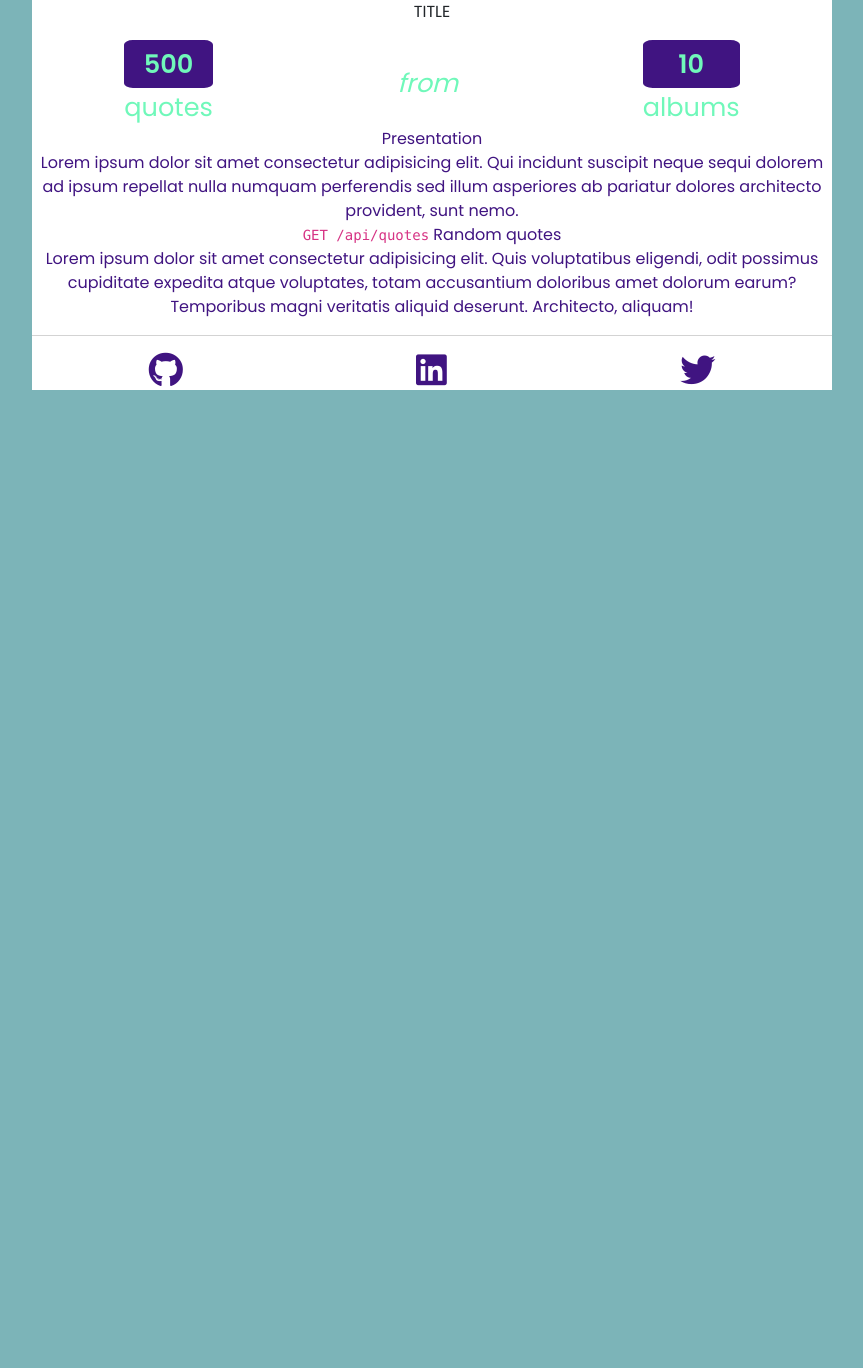
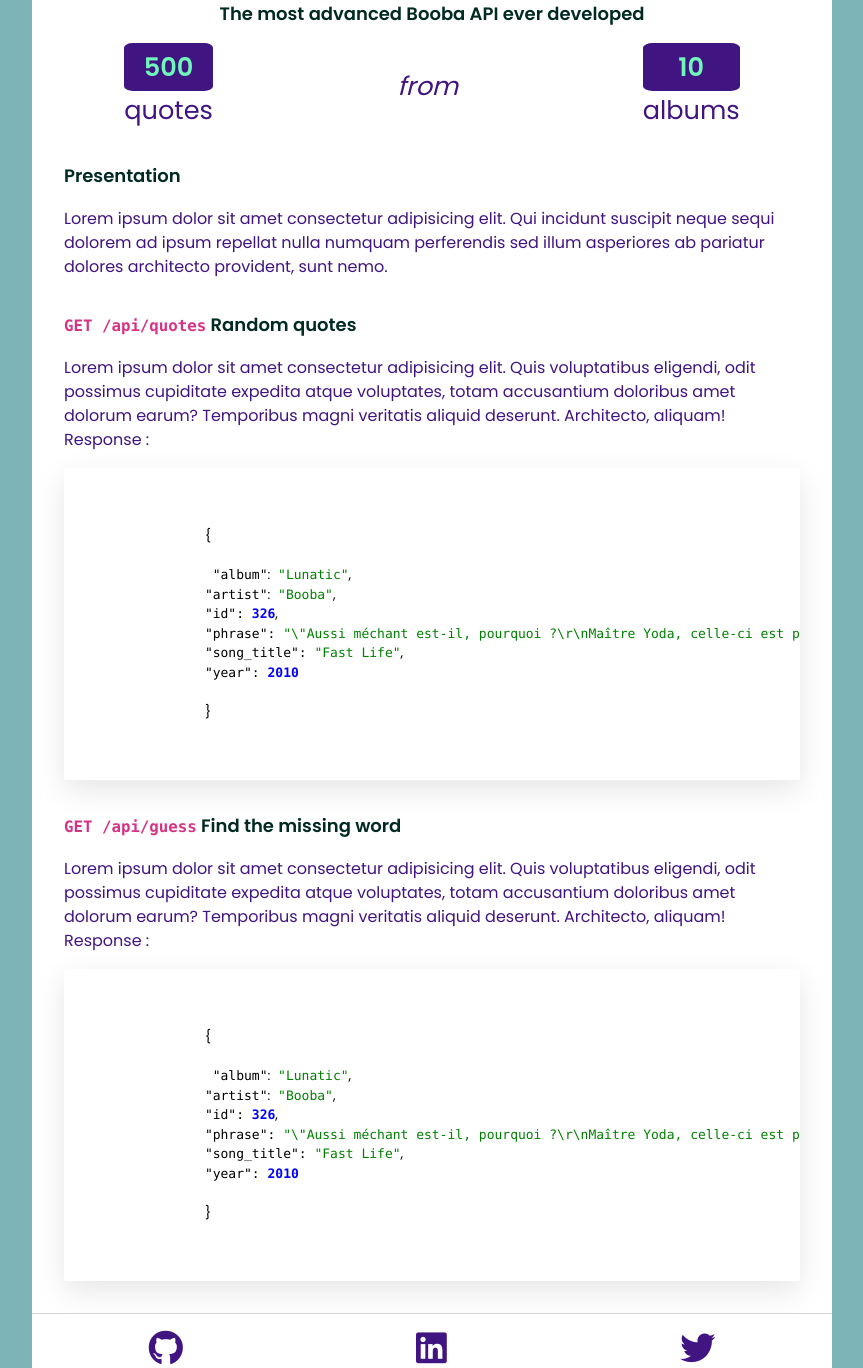
Before and after one commit to richad-m/booba-api, a Flask app: page / in a window 1280 px wide. Shown: the part 416-1784 px from the top of the page, without its empty margins (208-1071 px from the left). Before the commit the page ends 806 px from the top, so only its background shows below. Run offline with Flask 2, Linux system fonts and the light colour scheme.

Commit message:
added css on embeded JSON response

```diff
--- a/static/css/style.css
+++ b/static/css/style.css
@@ -5,6 +5,51 @@
   --green: #70f8ba;
   --blue: #7cb4b8;
   --dark_green: #002a22;
+}
+
+pre.json {
+  text-align: left;
+  box-shadow: 0 10px 30px rgba(0, 0, 0, 0.1);
+}
+
+.punctuation-code {
+  color: black;
+}
+
+.category {
+  margin: 2em;
+}
+
+.category-title {
+  text-align: left;
+  margin-bottom: 1em;
+}
+
+.json {
+  background: white;
+  color: black;
+  font-size: small;
+  font-family: system-ui;
+  border-radius: 3px;
+}
+
+.integer-code {
+  color: blue;
+  font-weight: bold;
+  font-family: inherit;
+}
+
+.string-code {
+  color: green;
+  font-family: inherit;
+}
+
+.category-content {
+  text-align: left;
+}
+
+.purple {
+  color: var(--purple);
 }
 
 body {
@@ -49,10 +94,6 @@ body {
   border-radius: 1% 1% 0% 0%;
 }
 
-/* .banner {
-  border: 5px solid green;
-} */
-
 .banner-main-text {
   color: white;
   font-weight: bolder;
@@ -63,9 +104,7 @@ body {
 }
 
 .banner-subtext {
-  color: white;
-  position: absolute;
-  bottom: 0;
+  color: var(--purple);
   color: var(--dark_green);
   font-weight: bolder;
   font-size: large;
--- a/templates/index.html
+++ b/templates/index.html
@@ -30,27 +30,26 @@
             <div class="banner-main-text">
               <p>Booba quotes API</p>
             </div>
-            <div class="banner-subtext">
-              <p>The most advanced Booba API ever developed</p>
-            </div>
           </div>
         </div>
         <div class="presentation">
-          <p>TITLE</p>
+          <div class="banner-subtext">
+            <p>The most advanced Booba API ever developed</p>
+          </div>
           <div class="numbers">
             <div class="numbers-items">
               <div class="number" id="nbr-quotes">500</div>
-              <div class="items">quotes</div>
+              <div class="items purple">quotes</div>
             </div>
-            <em>from</em>
+            <em class="purple">from</em>
             <div class="numbers-items">
               <div class="number">10</div>
-              <div class="items">albums</div>
+              <div class="items purple">albums</div>
             </div>
           </div>
           <div class="content">
             <div class="category">
-              <div class="category-title">Presentation</div>
+              <div class="category-title banner-subtext">Presentation</div>
               <div class="category-content">
                 Lorem ipsum dolor sit amet consectetur adipisicing elit. Qui
                 incidunt suscipit neque sequi dolorem ad ipsum repellat nulla
@@ -59,15 +58,63 @@
               </div>
             </div>
             <div class="category">
-              <div class="category-title">
+              <div class="category-title banner-subtext">
                 <code>GET /api/quotes</code> Random quotes
               </div>
               <div class="category-content">
-                Lorem ipsum dolor sit amet consectetur adipisicing elit. Quis
-                voluptatibus eligendi, odit possimus cupiditate expedita atque
-                voluptates, totam accusantium doloribus amet dolorum earum?
-                Temporibus magni veritatis aliquid deserunt. Architecto,
-                aliquam!
+                <p>
+                  Lorem ipsum dolor sit amet consectetur adipisicing elit. Quis
+                  voluptatibus eligendi, odit possimus cupiditate expedita atque
+                  voluptates, totam accusantium doloribus amet dolorum earum?
+                  Temporibus magni veritatis aliquid deserunt. Architecto,
+                  aliquam! Response :
+                </p>
+                <pre class="json">
+                  <br />
+                  <code>
+                  <span class ="punctuation-code">{</span>
+
+                   "album"<span class="punctuation-code">:</span> <span class="string-code">"Lunatic"</span><span class="punctuation-code">,</span>
+                  "artist"<span class="punctuation-code">:</span> <span class="string-code">"Booba"</span><span class="punctuation-code">,</span>
+                  "id": <span class="integer-code">326</span><span class="punctuation-code">,</span>
+                  "phrase": <span class="string-code">"\"Aussi méchant est-il, pourquoi ?\r\nMaître Yoda, celle-ci est pour toi\""</span><span class="punctuation-code ">,</span>
+                  "song_title": <span class="string-code">"Fast Life"</span><span class="punctuation-code">,</span>
+                  "year": <span class="integer-code">2010</span>
+
+                  <span class ="punctuation-code">}</span>
+                  </code>
+
+                </pre>
+              </div>
+            </div>
+            <div class="category">
+              <div class="category-title banner-subtext">
+                <code>GET /api/guess</code> Find the missing word
+              </div>
+              <div class="category-content">
+                <p>
+                  Lorem ipsum dolor sit amet consectetur adipisicing elit. Quis
+                  voluptatibus eligendi, odit possimus cupiditate expedita atque
+                  voluptates, totam accusantium doloribus amet dolorum earum?
+                  Temporibus magni veritatis aliquid deserunt. Architecto,
+                  aliquam! Response :
+                </p>
+                <pre class="json">
+                  <br />
+                  <code class = ''>
+                  <span class ="punctuation-code">{</span>
+
+                   "album"<span class="punctuation-code">:</span> <span class="string-code">"Lunatic"</span><span class="punctuation-code">,</span>
+                  "artist"<span class="punctuation-code">:</span> <span class="string-code">"Booba"</span><span class="punctuation-code">,</span>
+                  "id": <span class="integer-code">326</span><span class="punctuation-code">,</span>
+                  "phrase": <span class="string-code">"\"Aussi méchant est-il, pourquoi ?\r\nMaître Yoda, celle-ci est pour toi\""</span><span class="punctuation-code ">,</span>
+                  "song_title": <span class="string-code">"Fast Life"</span><span class="punctuation-code">,</span>
+                  "year": <span class="integer-code">2010</span>
+
+                  <span class ="punctuation-code">}</span>
+                  </code>
+
+                </pre>
               </div>
             </div>
           </div>
```
